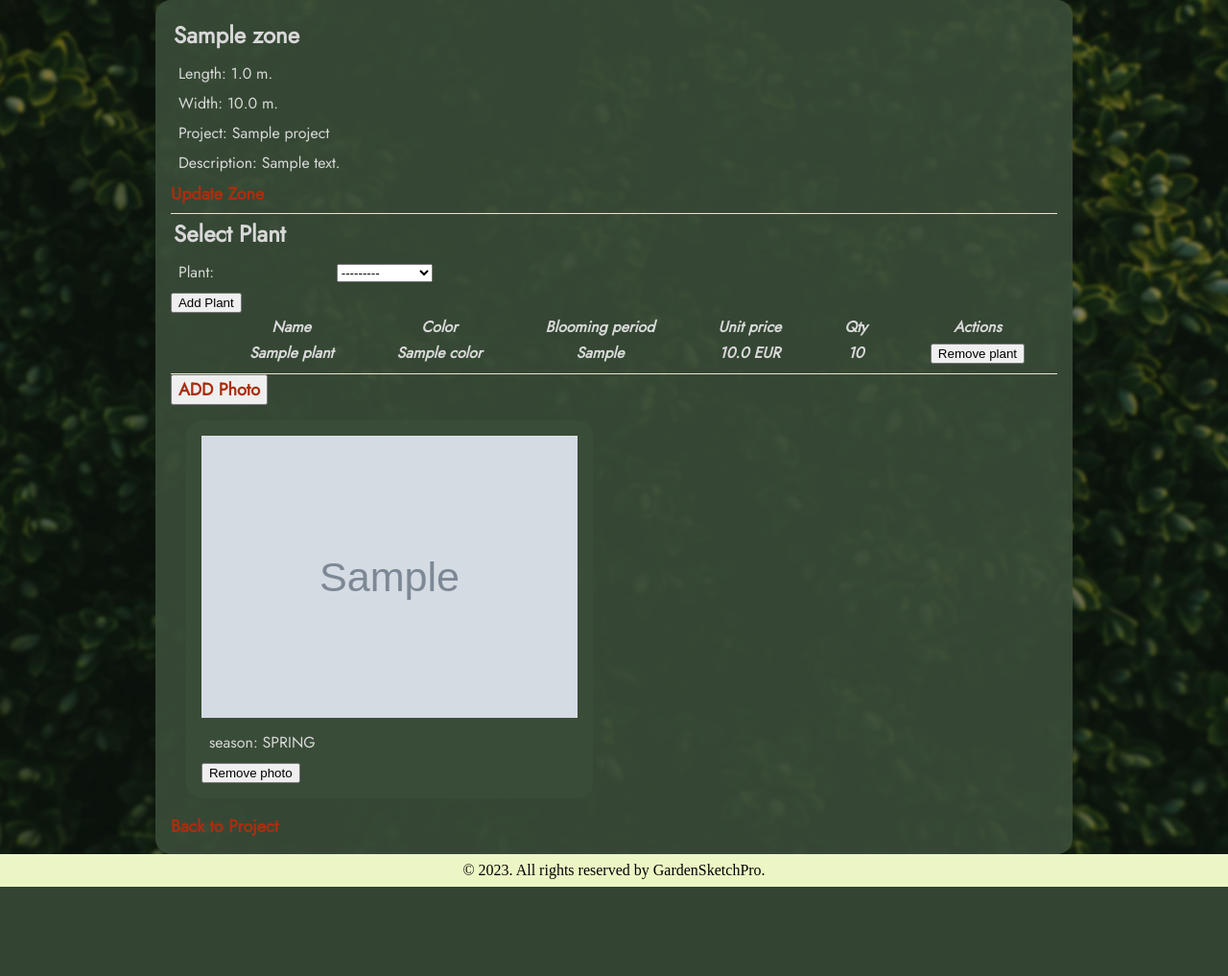
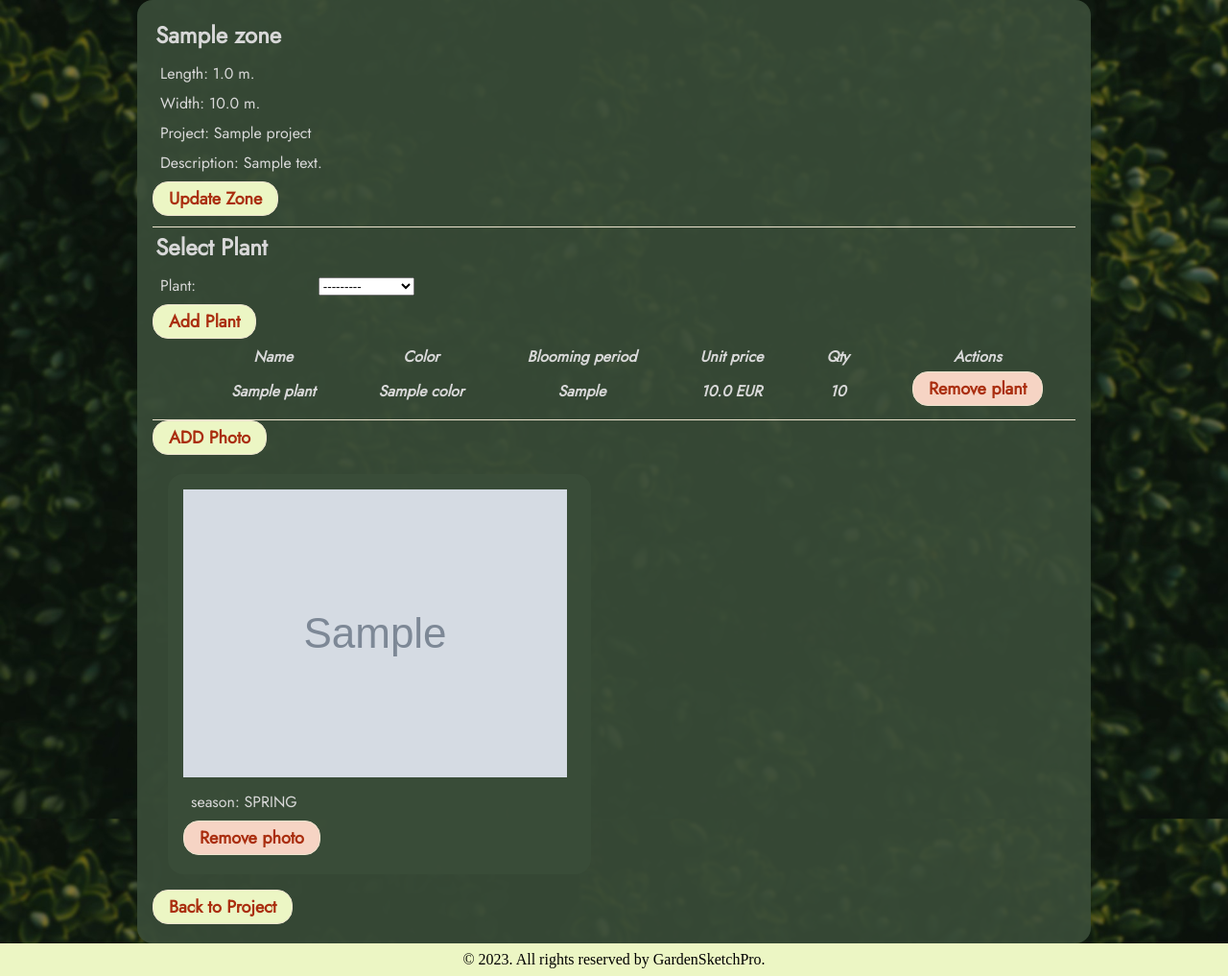
Before and after one commit to JuliusButkus/GardenSketch, a Django app: page /zone/1/ in a window 1280 px wide. Shown: the part 105-1122 px from the top of the page at 96% size. Before the commit the page ends 1029 px from the top, so only its background shows below. Run offline with Django 4.2, Linux system fonts and the light colour scheme; a user stored in the database is signed in; tables that the repository leaves empty hold one stand-in row (values such as "Sample post"); grey boxes marked "Sample" are stand-in pictures; some libraries are stand-ins or nearby versions.

Commit message:
pataisyti mygtukai

```diff
--- a/gardensketch/gardenplaner/static/css/base_style.css
+++ b/gardensketch/gardenplaner/static/css/base_style.css
@@ -84,6 +84,8 @@
     font-family: 'Jost', sans-serif;
     font-size: large;
     font-weight: 600;
+    padding-top: 0.25rem;
+    padding-bottom: 0.25rem;
 }
 a:hover {
     color: rgb(255, 94, 0);
@@ -167,55 +169,71 @@
 div.pager {
   margin: 0.5rem 1rem;
 }
-/* div.pager a {
-  border: 1px solid #ccaa77;
-  background-color: #d8d8d8;
-  border-radius: 0.25rem;
-  padding: 0.25rem;
-} */
+button.btn-add-back {
+  border: 1px solid rgb(236, 227, 206);
+  background-color: #ECF6C4;
+  font-family: 'Jost', sans-serif;
+  color: rgb(170, 46, 15);
+  font-size: large;
+  font-weight: 600;
+  border-radius: 1rem;
+  padding-top: 0.25rem;
+  padding-bottom: 0.25rem;
+  padding-left: 1rem;
+  padding-right: 1rem;
+  margin-bottom: 0.25rem;
+}
+button.btn-add-back:hover {
+  color: rgb(255, 94, 0);
+  text-decoration: underline
+}
+button.btn-remove {
+  border: 1px solid rgb(236, 227, 206);
+  background-color: #f6d4c4;
+  font-family: 'Jost', sans-serif;
+  color: rgb(170, 46, 15);
+  font-size: large;
+  font-weight: 600;
+  border-radius: 1rem;
+  padding-top: 0.25rem;
+  padding-bottom: 0.25rem;
+  padding-left: 1rem;
+  padding-right: 1rem;
+  margin-bottom: 0.25rem;
+}
+button.btn-remove:hover {
+  background-color: rgb(225, 48, 48);
+}
 div.pager a:hover {
   background-color: #dddddd;
 }
 div.pager form {
   display: inline-block;
 }
-
 /* mano drop down parametrai zemiau */
-/* Add a black background color to the top navigation */
 .topnav {
-    background-color: #333;
+    background-color: rgb(4, 56, 30);
     overflow: hidden;
   }
-
-  /* Style the links inside the navigation bar */
   .topnav a {
     float: left;
     display: block;
-    color: #f2f2f2;
     text-align: center;
     padding: 14px 16px;
     text-decoration: none;
     font-size: 17px;
   }
-
-  /* Add an active class to highlight the current page */
   .active {
     background-color: #04AA6D;
     color: white;
   }
-
-  /* Hide the link that should open and close the topnav on small screens */
   .topnav .icon {
     display: none;
   }
-
-  /* Dropdown container - needed to position the dropdown content */
   .dropdown {
     float: right;
     overflow: hidden;
   }
-
-  /* Style the dropdown button to fit inside the topnav */
   .dropdown .dropbtn {
     font-size: 17px;
     border: none;
@@ -226,18 +244,14 @@
     font-family: inherit;
     margin: 0;
   }
-
-  /* Style the dropdown content (hidden by default) */
   .dropdown-content {
     display: none;
     position: absolute;
-    background-color: #f9f9f9;
+    background-color: #f3f7f1;
     min-width: 160px;
     box-shadow: 0px 8px 16px 0px rgba(0,0,0,0.2);
     z-index: 1;
   }
-
-  /* Style the links inside the dropdown */
   .dropdown-content a {
     float: none;
     color: black;
@@ -246,25 +260,17 @@
     display: block;
     text-align: left;
   }
-
-  /* Add a dark background on topnav links and the dropdown button on hover */
   .topnav a:hover, .dropdown:hover .dropbtn {
     background-color: #555;
-    color: white;
+
   }
-
-  /* Add a grey background to dropdown links on hover */
   .dropdown-content a:hover {
     background-color: #ddd;
     color: black;
   }
-
-  /* Show the dropdown menu when the user moves the mouse over the dropdown button */
   .dropdown:hover .dropdown-content {
     display: block;
   }
-
-  /* When the screen is less than 600 pixels wide, hide all links, except for the first one ("Home"). Show the link that contains should open and close the topnav (.icon) */
   @media screen and (max-width: 600px) {
     .topnav a:not(:first-child), .dropdown .dropbtn {
       display: none;
@@ -274,8 +280,6 @@
       display: block;
     }
   }
-
-  /* The "responsive" class is added to the topnav with JavaScript when the user clicks on the icon. This class makes the topnav look good on small screens (display the links vertically instead of horizontally) */
   @media screen and (max-width: 600px) {
     .topnav.responsive {position: relative;}
     .topnav.responsive a.icon {
@@ -296,7 +300,7 @@
       text-align: left;
     }
   }
-
+/* table parameters */
 table.plant-table {
   orientation: landscape;
   orientation: center;
--- a/gardensketch/gardenplaner/templates/gardenplaner/add_photo.html
+++ b/gardensketch/gardenplaner/templates/gardenplaner/add_photo.html
@@ -9,9 +9,9 @@
       <form method="post" action="{% url 'add_photo' zone_id=zone.id %}" enctype="multipart/form-data">
         {% csrf_token %}
         {{ photo_form.as_p }}
-        <button type="submit" class="btn btn-primary">{% trans "Add Photo" %}</button>
+        <button type="submit" class="btn-add-back">{% trans "Add Photo" %}</button>
       </form>
-        <a href="{% url 'zone_detail' pk=zone.id %}" class="btn btn-primary">{% trans "Back to Zone"%}</a>
+        <button class="btn-add-back"><a href="{% url 'zone_detail' pk=zone.id %}">{% trans "Back to Zone"%}</a></button>
     </div>
   </div>
 </div>
--- a/gardensketch/gardenplaner/templates/gardenplaner/add_plant.html
+++ b/gardensketch/gardenplaner/templates/gardenplaner/add_plant.html
@@ -9,9 +9,9 @@
       <form method="post" action="{{ request.path }}?plant={{ request.GET.plant }}">
         {% csrf_token %}
         {{ form.as_p }}
-        <button type="submit" class="btn btn-primary">{% trans "Add Plant" %}</button>
+        <button type="submit" class="btn-add-back">{% trans "Add Plant" %}</button>
       </form>
-      <a href="{% url 'zone_detail' pk=zone.id %}" class="btn btn-primary">{% trans "Back to Zone" %}</a>
+      <button class="btn-add-back"><a href="{% url 'zone_detail' pk=zone.id %}">{% trans "Back to Zone" %}</a></button>
     </div>
   </div>
 </div>
--- a/gardensketch/gardenplaner/templates/gardenplaner/create_project.html
+++ b/gardensketch/gardenplaner/templates/gardenplaner/create_project.html
@@ -9,7 +9,7 @@
         <form method="post" enctype="multipart/form-data">
           {% csrf_token %}
           {{ form.as_p }}
-          <button type="submit">{% trans "Create" %}</button>
+          <button type="submit" class="btn-add-back">{% trans "Create" %}</button>
         </form>
       </div>
   </div>
--- a/gardensketch/gardenplaner/templates/gardenplaner/create_zone.html
+++ b/gardensketch/gardenplaner/templates/gardenplaner/create_zone.html
@@ -9,9 +9,9 @@
       <form method="post"  enctype="multipart/form-data">
         {% csrf_token %}
         {{ zone_form.as_p }}
-        <button type="submit" class="btn btn-primary">{% trans "Create" %}</button>
+        <button type="submit" class="btn-add-back">{% trans "Create" %}</button>
+        <button class="btn-add-back"><a href="{% url 'project_detail' pk=project.id %}">{% trans "Cancel" %}</a></button>
       </form>
-      <a href="{% url 'project_detail' pk=project.id %}" class="btn btn-secondary">{% trans "Cancel" %}</a>
     </div>
   </div>
 </div>
--- a/gardensketch/gardenplaner/templates/gardenplaner/delete_project.html
+++ b/gardensketch/gardenplaner/templates/gardenplaner/delete_project.html
@@ -9,9 +9,9 @@
       <p>{% trans "Are you sure you want to delete the project" %} "{{ project.project_name }}"?</p>
       <form method="post" action="{{ request.path }}">
         {% csrf_token %}
-        <button type="submit" class="btn btn-danger">{% trans "Yes, Delete" %}</button>
+        <button type="submit" class="btn-remove">{% trans "Yes, Delete" %}</button>
       </form>
-      <a href="{% url 'project_detail' pk=project.id %}" class="btn btn-secondary">{% trans "cancel"|capfirst %}</a>
+      <button class="btn-add-back"><a href="{% url 'project_detail' pk=project.id %}">{% trans "cancel"|capfirst %}</a></button>
     </div>
   </div>
 </div>
--- a/gardensketch/gardenplaner/templates/gardenplaner/delete_zone.html
+++ b/gardensketch/gardenplaner/templates/gardenplaner/delete_zone.html
@@ -9,9 +9,9 @@
       <p>{% trans "Are you sure you want to delete the zone" %} "{{ zone.name }}"?</p>
       <form method="post" action="{{ request.path }}">
         {% csrf_token %}
-        <button type="submit" class="btn btn-danger">{% trans "Yes, Delete" %}</button>
+        <button type="submit" class="btn-remove">{% trans "Yes, Delete" %}</button>
       </form>
-      <a href="{% url 'zone_detail' pk=zone.id %}" class="btn btn-secondary">{% trans "cancel"|capfirst %}</a>
+      <button class="btn-add-back"><a href="{% url 'zone_detail' pk=zone.id %}">{% trans "cancel"|capfirst %}</a></button>
     </div>
   </div>
 </div>
--- a/gardensketch/gardenplaner/templates/gardenplaner/my_projects.html
+++ b/gardensketch/gardenplaner/templates/gardenplaner/my_projects.html
@@ -6,7 +6,7 @@
   <div class="content">
     <div class="main-content">
       <h1>{% trans "my projects"|title %}</h1>
-      <a href="{% url 'create_project' %}" class="btn btn-success">{% trans "create new project"|capfirst %}</a>
+      <button class="btn-add-back"><a href="{% url 'create_project' %}" >{% trans "create new project"|capfirst %}</a></button>
       <div class="card-list">
       {% for project in project_list %}
         <div class="card">
@@ -15,7 +15,7 @@
             {% if project.description %}
           <h5>{% trans "description"|capfirst %} <p>{{ project.description|safe }}</p></h5>
           {% endif %}
-            <a href="{% url 'project_detail' pk=project.id %}" class="btn btn-primary">{% trans "View Details" %}</a>
+            <button class="btn-add-back"><a href="{% url 'project_detail' pk=project.id %}" class="btn-add-back">{% trans "View Details" %}</a></button>
         </div>
       {% endfor %}
       </div>
--- a/gardensketch/gardenplaner/templates/gardenplaner/update_project.html
+++ b/gardensketch/gardenplaner/templates/gardenplaner/update_project.html
@@ -9,7 +9,7 @@
       <form method="post" action="{% url 'update_project' pk=project.id %}">
         {% csrf_token %}
         {{ form.as_p }}
-        <button type="submit">{% trans "Save changes" %}</button>
+        <button type="submit" class="btn-add-back">{% trans "Save changes" %}</button>
       </form>
     </div>
   </div>
--- a/gardensketch/gardenplaner/templates/gardenplaner/update_zone.html
+++ b/gardensketch/gardenplaner/templates/gardenplaner/update_zone.html
@@ -9,7 +9,7 @@
     <form method="post" action="{% url 'update_zone' pk=zone.id %}">
       {% csrf_token %}
       {{ form.as_p }}
-      <button type="submit">{% trans "Save changes" %}</button>
+      <button type="submit" class="btn-add-back">{% trans "Save changes" %}</button>
     </form>
     </div>
   </div>
--- a/gardensketch/gardenplaner/templates/gardenplaner/zone_detail.html
+++ b/gardensketch/gardenplaner/templates/gardenplaner/zone_detail.html
@@ -10,12 +10,12 @@
       <p class="card-text">{% trans "Width"|capfirst %}: {{ zone.width }} m.</p>
       <p class="card-text">{% trans "Project"|capfirst %}: {{ zone.project.project_name }}</p>
       <p class="card-text">{% trans "Description"|capfirst %}: {{ zone.description }}</p>
-      <a href="{% url 'update_zone' pk=zone.id %}">{% trans "Update Zone" %}</a>
+      <button type="submit" class="btn-add-back"><a href="{% url 'update_zone' pk=zone.id %}">{% trans "Update Zone" %}</a></button>
       <h3 class="separator"></h3>
       <h2>{% trans "Select Plant" %}</h2>
       <form method="GET" action="{% url 'add_plant' zone_id=zone.pk %}">
         {{ plants_dropdown_form.as_p }}
-        <button type="submit" class="btn btn-primary">{% trans "Add Plant" %}</button>
+        <button type="submit" class="btn-add-back">{% trans "Add Plant" %}</button>
       </form>
       <table class="plant-table center">
         <tr>
@@ -41,14 +41,14 @@
                 <td>
                     <form method="post" action="{% url 'delete_zone_plant' zone_id=zone.id pk=zone_plant.id %}" style="display: inline;">
                         {% csrf_token %}
-                        <button type="submit" class="btn btn-danger btn-sm">{% trans "Remove plant"|capfirst %}</button>
+                        <button type="submit" class="btn-remove">{% trans "Remove plant"|capfirst %}</button>
                     </form>
                 </td>
             </tr>
         {% endfor %}
     </table>
     <h3 class="separator"></h3>
-    <button><a href="{% url 'add_photo' zone_id=zone.pk %}">{% trans "ADD Photo"|capfirst %}</a></button>
+    <button class="btn-add-back"><a href="{% url 'add_photo' zone_id=zone.pk %}">{% trans "ADD Photo"|capfirst %}</a></button>
     <div class="card-list">
     {% for photo in zone.photos.all %}
       <div class="card">
@@ -60,12 +60,12 @@
           <p>season: {{ photo.season }}</p>
           <form method="post" action="{% url 'delete_zone_photo' zone_id=zone.id pk=photo.id %}" style="display: inline;">
             {% csrf_token %}
-            <button type="submit" class="btn btn-danger btn-sm">{% trans "Remove photo"|capfirst %}</button>
+            <button type="submit" class="btn-remove">{% trans "Remove photo"|capfirst %}</button>
         </form>
       </div>
     {% endfor %}
     </div>
-    <a href="{% url 'project_detail' pk=zone.project.id %}" class="btn btn-primary">{% trans "Back to Project" %}</a>
+    <button class="btn-add-back"><a href="{% url 'project_detail' pk=zone.project.id %}">{% trans "Back to Project" %}</a></button>
     </div>
   </div>
 </div>
```
Also changed, not shown: gardensketch/gardenplaner/templates/gardenplaner/project_detail.html (+4 -4 lines).
